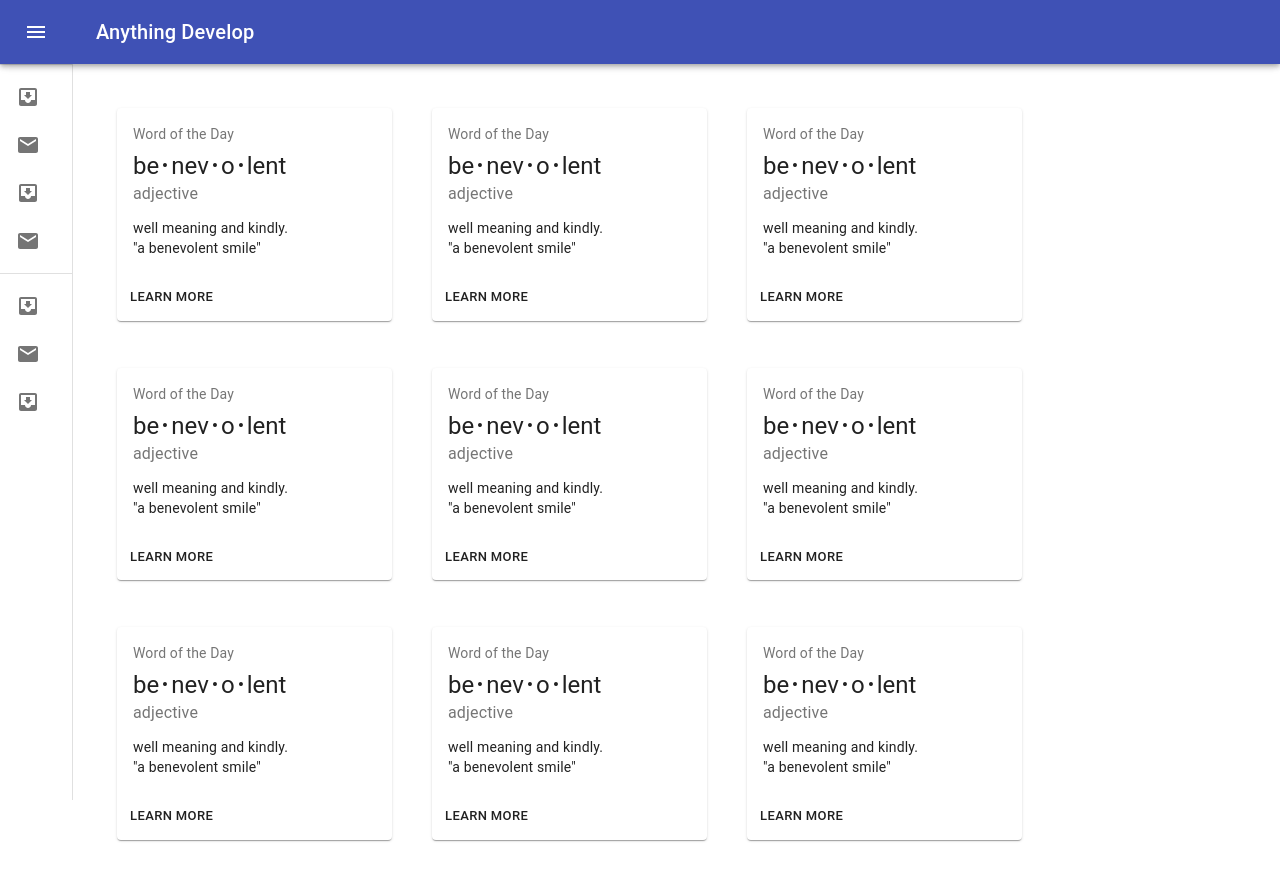
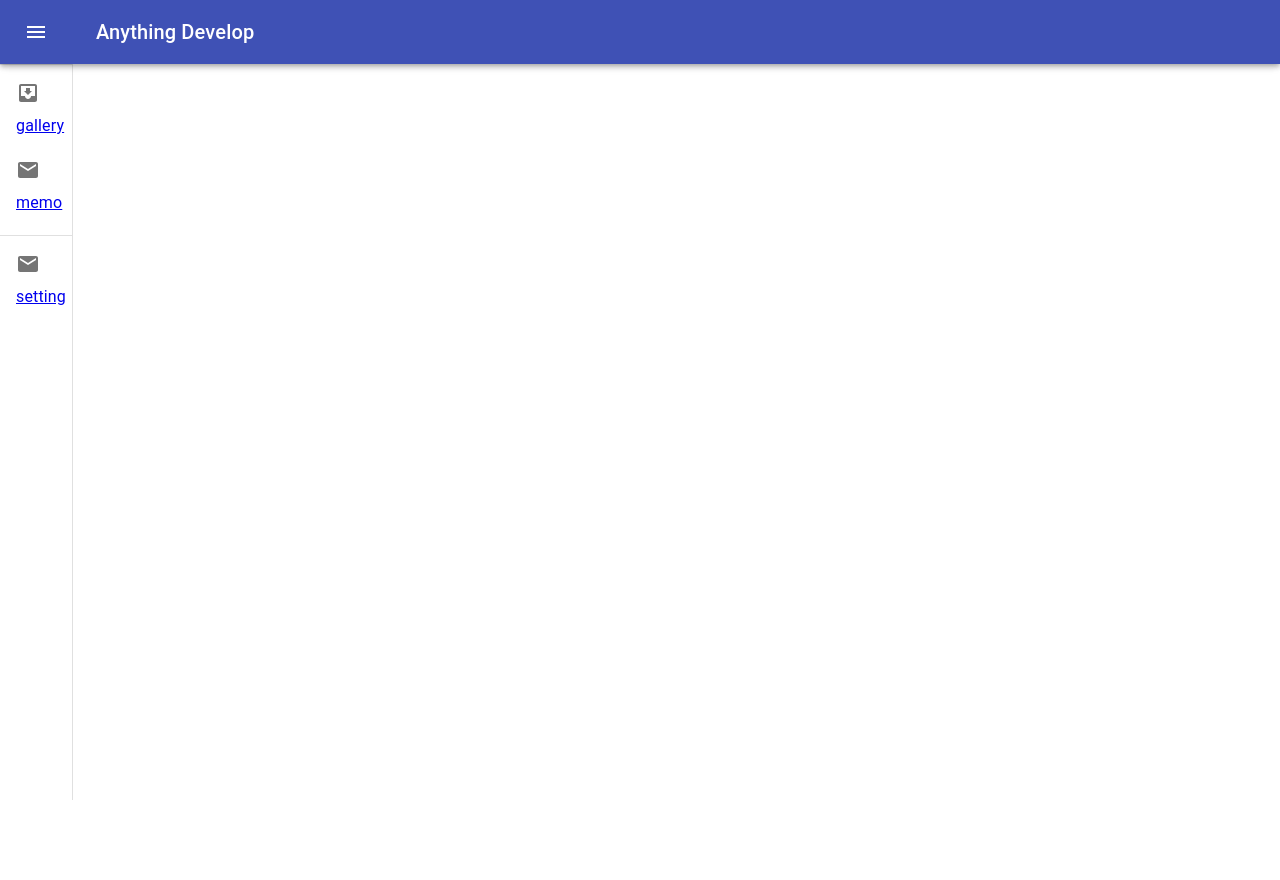
Before and after one commit to iinow/tsx1, a React (Create React App) app: page /dashboard in a window 1280 px wide. Shown: the top 880 px of the page. After the commit the page ends 800 px from the top, so only its background shows below. Built offline with nearby package versions, Linux system fonts and the light colour scheme; what json2typescript would draw is missing.

Commit message:
memo, drawer 컴포넌트 추가

```diff
--- a/deploy.js
+++ b/deploy.js
@@ -1,7 +1,7 @@
 const gh = require('gh-pages')
 const path = require('path')
 
-gh.publish(path.join(__dirname, "dist"), {
+gh.publish(path.join(__dirname, "build"), {
     branch: 'gh-pages',
     repo: 'https://github.com/iinow/tsx1.git',
     remote: 'upstream',
--- a/src/common/components/MiniDrawer.tsx
+++ b/src/common/components/MiniDrawer.tsx
@@ -105,8 +105,7 @@ export default function MiniDrawer() {
         position="fixed"
         className={clsx(classes.appBar, {
           [classes.appBarShift]: open,
-        })}
-      >
+        })}>
         <Toolbar>
           <IconButton
             color="inherit"
@@ -146,7 +145,7 @@ export default function MiniDrawer() {
         </div>
         <Divider />
         <List>
-          {['Inbox', 'Starred', 'Send email', 'Drafts'].map((text, index) => (
+          {['gallery', 'memo'].map((text, index) => (
             <ListItem button key={text}>
               <ListItemIcon>{index % 2 === 0 ? <InboxIcon /> : <MailIcon />}</ListItemIcon>
               <ListItemText primary={text} />
@@ -155,7 +154,7 @@ export default function MiniDrawer() {
         </List>
         <Divider />
         <List>
-          {['All mail', 'Trash', 'Spam'].map((text, index) => (
+          {['setting'].map((text, index) => (
             <ListItem button key={text}>
               <ListItemIcon>{index % 2 === 0 ? <InboxIcon /> : <MailIcon />}</ListItemIcon>
               <ListItemText primary={text} />
@@ -165,6 +164,7 @@ export default function MiniDrawer() {
       </Drawer>
       <main className={classes.content}>
         <div className={classes.toolbar} />
+        {/* 대시보드 내용 컨텐츠 부분 */}
           <Typography paragraph>
             {[1,2,3,4,5,6,7,8,9].map((value, index) => (
                 <Memo key={index}/>
--- a/src/pages/Dashboard.tsx
+++ b/src/pages/Dashboard.tsx
@@ -2,11 +2,31 @@ import * as React from 'react';
 import useRouter from '../routes'
 import queryString from 'query-string'
 import { LoginParam } from '../models'
-import { makeStyles } from '@material-ui/core/styles';
+import { makeStyles, useTheme } from '@material-ui/core/styles';
 import { JsonUtil } from '../util'
 import { SchedulerToken } from '../common'
-import { RouteComponentProps, withRouter } from 'react-router-dom'
-import { PrimarySearchAppBar, ModalCircleProgress, MiniDrawer } from '../common/components'
+import { RouteComponentProps, withRouter, Route, Link } from 'react-router-dom'
+import { ModalCircleProgress } from '../common/components'
+import clsx from 'clsx';
+import Drawer from '@material-ui/core/Drawer';
+import AppBar from '@material-ui/core/AppBar';
+import Toolbar from '@material-ui/core/Toolbar';
+import List from '@material-ui/core/List';
+import CssBaseline from '@material-ui/core/CssBaseline';
+import Typography from '@material-ui/core/Typography';
+import Divider from '@material-ui/core/Divider';
+import IconButton from '@material-ui/core/IconButton';
+import MenuIcon from '@material-ui/icons/Menu';
+import ChevronLeftIcon from '@material-ui/icons/ChevronLeft';
+import ChevronRightIcon from '@material-ui/icons/ChevronRight';
+import ListItem from '@material-ui/core/ListItem';
+import ListItemIcon from '@material-ui/core/ListItemIcon';
+import ListItemText from '@material-ui/core/ListItemText';
+import InboxIcon from '@material-ui/icons/MoveToInbox';
+import MailIcon from '@material-ui/icons/Mail';
+import { Gallery, Main, Memo } from './dashboard/'
+
+const drawerWidth = 240;
 
 const useStyles = makeStyles(theme => ({
     '@global': {
@@ -14,23 +34,178 @@ const useStyles = makeStyles(theme => ({
             backgroundColor: theme.palette.common.white,
             margin: theme.spacing(0)
         },
-    }
+    },
+    root: {
+      display: 'flex',
+    },
+    appBar: {
+      zIndex: theme.zIndex.drawer + 1,
+      transition: theme.transitions.create(['width', 'margin'], {
+        easing: theme.transitions.easing.sharp,
+        duration: theme.transitions.duration.leavingScreen,
+      }),
+    },
+    appBarShift: {
+      marginLeft: drawerWidth,
+      width: `calc(100% - ${drawerWidth}px)`,
+      transition: theme.transitions.create(['width', 'margin'], {
+        easing: theme.transitions.easing.sharp,
+        duration: theme.transitions.duration.enteringScreen,
+      }),
+    },
+    menuButton: {
+      marginRight: 36,
+    },
+    hide: {
+      display: 'none',
+    },
+    drawer: {
+      width: drawerWidth,
+      flexShrink: 0,
+      whiteSpace: 'nowrap',
+    },
+    drawerOpen: {
+      width: drawerWidth,
+      transition: theme.transitions.create('width', {
+        easing: theme.transitions.easing.sharp,
+        duration: theme.transitions.duration.enteringScreen,
+      }),
+    },
+    drawerClose: {
+      transition: theme.transitions.create('width', {
+        easing: theme.transitions.easing.sharp,
+        duration: theme.transitions.duration.leavingScreen,
+      }),
+      overflowX: 'hidden',
+      width: theme.spacing(7) + 1,
+      [theme.breakpoints.up('sm')]: {
+        width: theme.spacing(9) + 1,
+      },
+    },
+    toolbar: {
+      display: 'flex',
+      alignItems: 'center',
+      justifyContent: 'flex-end',
+      padding: theme.spacing(0, 1),
+      ...theme.mixins.toolbar,
+    },
+    content: {
+      flexGrow: 1,
+      padding: theme.spacing(3),
+    },
+    title: {
+      marginRight: 50
+    },
 }));
 
 interface Props extends RouteComponentProps { }
 
 export const Dashboard = (props: Props) => {
-    const [open, setOpen] = React.useState(true)
+    const [barOpen, setBarOpen] = React.useState(false)
+    const [progressOpen, setProgressOpen] = React.useState(true)
+    const theme = useTheme();
     const classes = useStyles({});
 
     setTimeout(() => {
-        setOpen(false)
+        setProgressOpen(false)
     }, 2000)
+
+    const handleDrawerOpen = () => {
+        setBarOpen(true);
+    };
+
+    const handleDrawerClose = () => {
+        setBarOpen(false);
+    };
+
+    const handleHistoryPush = (path: string) => {
+        props.history.push(`/dashboard/${path}`)
+    }
 
     return (
         <div className={classes["@global"]}>
-            <MiniDrawer/>
-            <ModalCircleProgress open={open}/>
+            <div className={classes.root}>
+                <CssBaseline />
+                <AppBar
+                    position="fixed"
+                    className={clsx(classes.appBar, {
+                    [classes.appBarShift]: barOpen,
+                    })}>
+                    <Toolbar>
+                        <IconButton
+                            color="inherit"
+                            aria-label="open drawer"
+                            onClick={handleDrawerOpen}
+                            edge="start"
+                            className={clsx(classes.menuButton, {
+                            [classes.hide]: barOpen,
+                            })}>
+                            <MenuIcon />
+                        </IconButton>
+                        <Typography variant="h6" noWrap>
+                            Anything Develop
+                        </Typography>
+                    </Toolbar>
+                </AppBar>
+                <Drawer
+                    variant="permanent"
+                    className={clsx(classes.drawer, {
+                        [classes.drawerOpen]: barOpen,
+                        [classes.drawerClose]: !barOpen,
+                    })}
+                    classes={{
+                    paper: clsx({
+                        [classes.drawerOpen]: barOpen,
+                        [classes.drawerClose]: !barOpen,
+                    }),
+                    }}
+                    open={barOpen}>
+                    <div className={classes.toolbar}>
+                        <div className={classes.title}>아무거나 메뉴</div>
+                        <IconButton onClick={handleDrawerClose}>
+                            {theme.direction === 'rtl' ? <ChevronRightIcon /> : <ChevronLeftIcon />}
+                        </IconButton>
+                    </div>
+                    <Divider />
+                    <List>
+                        {['gallery', 'memo'].map((text, index) => (
+                            <ListItem button key={text} onClick={() => handleHistoryPush(text)}>
+                              <Link to={`/dashboard/${text}`}>
+                                <ListItemIcon>{index % 2 === 0 ? <InboxIcon /> : <MailIcon />}</ListItemIcon>
+                                <ListItemText primary={text} />
+                              </Link>
+                            </ListItem>
+                        ))}
+                    </List>
+                    <Divider />
+                    <List>
+                        {/* {['setting'].map((text, index) => (
+                            <ListItem button key={text} onClick={() => handleHistoryPush(text)}>
+                                <Link to={`/dashboard/${text}`}>
+                                  <ListItemIcon>{index % 2 === 0 ? <InboxIcon /> : <MailIcon />}</ListItemIcon>
+                                  <ListItemText primary={text} />
+                                </Link>
+                            </ListItem>
+                        ))} */}
+                        <ListItem button key={'setting'}>
+                          <Link to={`/dashboard/setting`}>
+                            <ListItemIcon><MailIcon /></ListItemIcon>
+                            <ListItemText primary={'setting'} />
+                          </Link>
+                        </ListItem>
+                    </List>
+                </Drawer>
+                <main className={classes.content}>
+                    <div className={classes.toolbar} />
+                    {/* 대시보드 내용 컨텐츠 부분 */}
+                    <Typography paragraph>
+                        <Route path="/dashboard/memo" component={Memo}/>
+                        <Route path="/dashboard/main" component={Main}/>
+                        <Route path="/dashboard/gallery" component={Gallery}/>
+                    </Typography>
+                </main>
+            </div>
+            <ModalCircleProgress open={progressOpen}/>
         </div>
     )
 }
--- a/src/pages/Redirect.tsx
+++ b/src/pages/Redirect.tsx
@@ -21,7 +21,7 @@ export const Redirect = (props: Props) => {
     }
     console.log(JSON.stringify(param))
     React.useEffect(() => {
-        // window.opener.postMessage(param.code, '*')
+        window.opener.postMessage(param.code, '*')
         window.close()
     })
 
--- /dev/null
+++ b/src/pages/dashboard/Gallery.tsx
@@ -0,0 +1,32 @@
+import * as React from 'react';
+import { RouteComponentProps, withRouter } from 'react-router-dom'
+import queryString from 'query-string'
+import { makeStyles } from '@material-ui/core/styles';
+
+const useStyles = makeStyles(theme => ({
+    '@global': {
+        body: {
+            backgroundColor: theme.palette.common.white,
+            margin: theme.spacing(0)
+        },
+    }
+}));
+
+interface Props extends RouteComponentProps { }
+
+export const Gallery = (props: Props) => {
+    const [open, setOpen] = React.useState(true)
+    const classes = useStyles({});
+
+    setTimeout(() => {
+        setOpen(false)
+    }, 2000)
+
+    return (
+        <div className={classes["@global"]}>
+
+        </div>
+    )
+}
+
+export default Gallery
--- /dev/null
+++ b/src/pages/dashboard/Main.tsx
@@ -0,0 +1,32 @@
+import * as React from 'react';
+import { RouteComponentProps, withRouter } from 'react-router-dom'
+import queryString from 'query-string'
+import { makeStyles } from '@material-ui/core/styles';
+
+const useStyles = makeStyles(theme => ({
+    '@global': {
+        body: {
+            backgroundColor: theme.palette.common.white,
+            margin: theme.spacing(0)
+        },
+    }
+}));
+
+interface Props extends RouteComponentProps { }
+
+export const Main = (props: Props) => {
+    const [open, setOpen] = React.useState(true)
+    const classes = useStyles({});
+
+    setTimeout(() => {
+        setOpen(false)
+    }, 2000)
+
+    return (
+        <div className={classes["@global"]}>
+
+        </div>
+    )
+}
+
+export default Main
--- /dev/null
+++ b/src/pages/dashboard/Memo.tsx
@@ -0,0 +1,35 @@
+import * as React from 'react';
+import { RouteComponentProps, withRouter } from 'react-router-dom'
+import queryString from 'query-string'
+import { makeStyles } from '@material-ui/core/styles';
+import { Memo as ComponentMemo } from '../../common/components'
+
+const useStyles = makeStyles(theme => ({
+    '@global': {
+        body: {
+            backgroundColor: theme.palette.common.white,
+            margin: theme.spacing(0)
+        },
+    }
+}));
+
+interface Props extends RouteComponentProps { }
+
+export const Memo = (props: Props) => {
+    const [open, setOpen] = React.useState(true)
+    const classes = useStyles({});
+
+    setTimeout(() => {
+        setOpen(false)
+    }, 2000)
+
+    return (
+        <div>
+            {[1,2,3,4,5,6,7,8,9].map((value, index) => (
+                <ComponentMemo key={index}/>
+            ))}
+        </div>
+    )
+}
+
+export default Memo
--- /dev/null
+++ b/src/pages/dashboard/index.tsx
@@ -0,0 +1,3 @@
+export { Gallery } from './Gallery'
+export { Main } from './Main'
+export { Memo } from './Memo'
--- a/src/routes.tsx
+++ b/src/routes.tsx
@@ -21,7 +21,7 @@ export const Routes = () => {
           from="/"
           to="/login"
         />
-        <Route exact path="/login" component={Login} />
+        <Route path="/login" component={Login} />
         <Route path="/oauth2" component={redirect}/>
         <Route path="/dashboard" component={Dashboard} />
       </Switch>
```
Also changed, not shown: webpack.config.js (+15 -8 lines), 4 other files (tests, documents, lock files or other folders).
